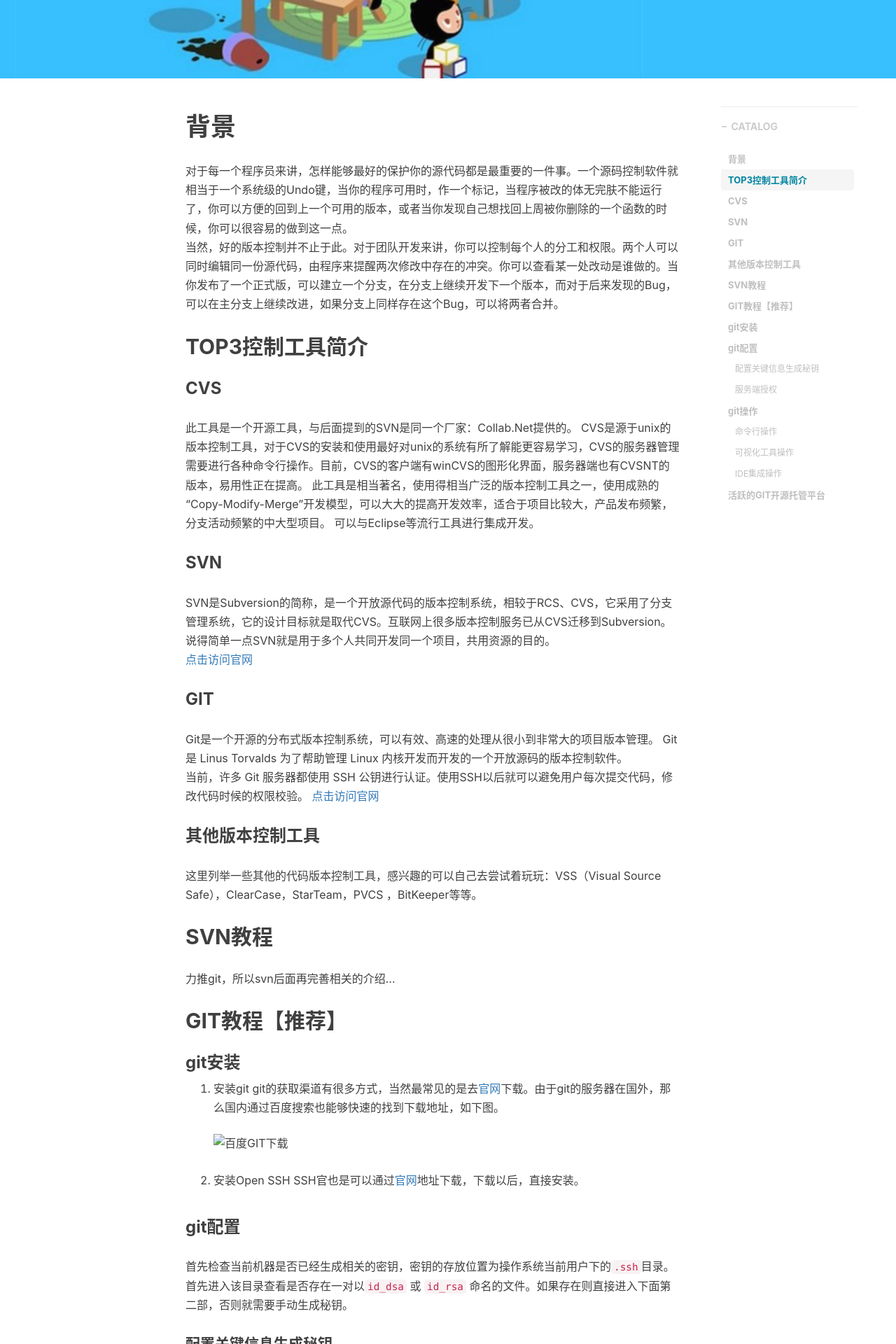
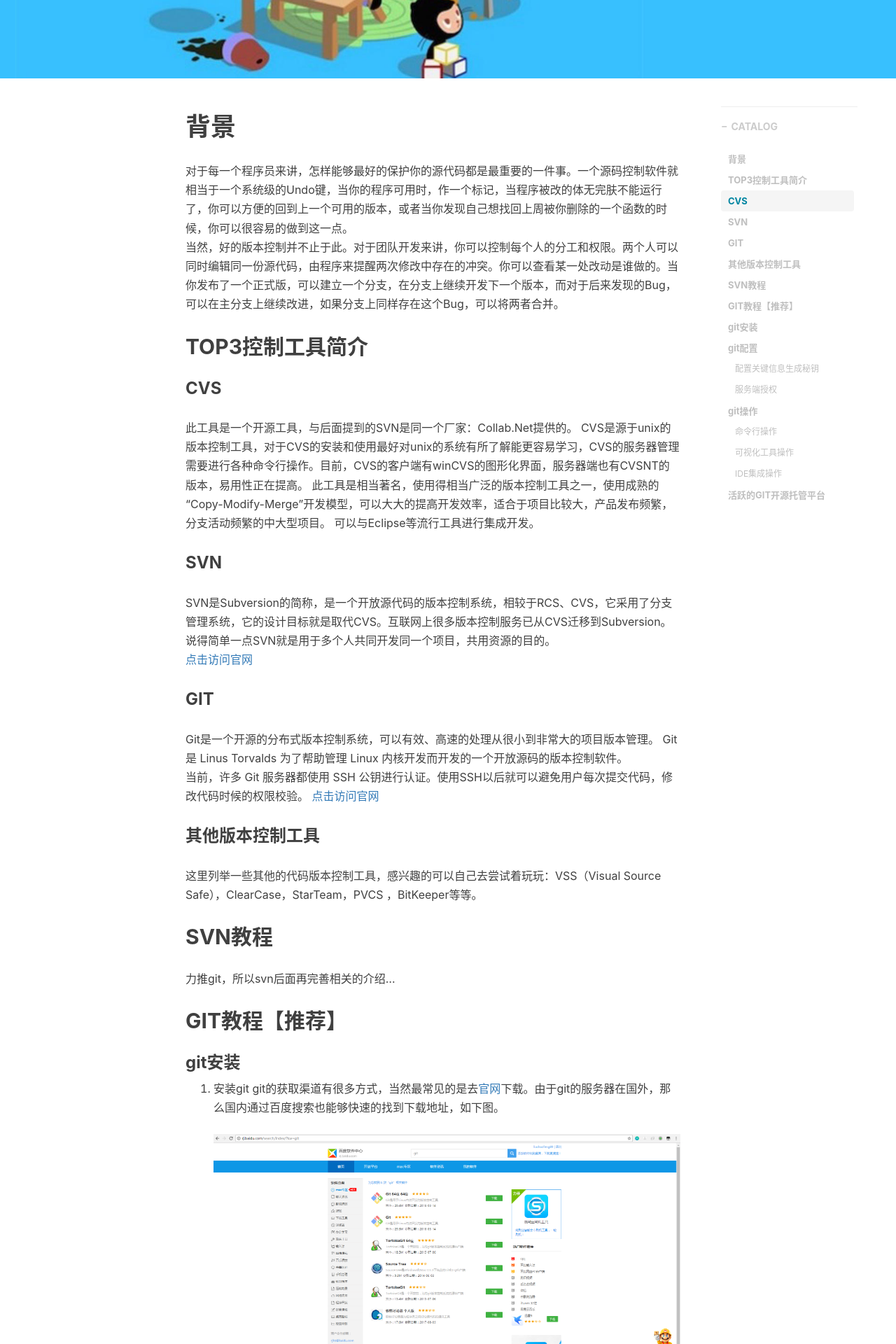
Before and after one commit to liushaofeng89/blog, a Jekyll site: the page built from _posts/2017-10-29-code-share-develop.md, in a window 1280 px wide. Shown: the part 411-2331 px from the top of the page at 70% size. Built offline with Jekyll 4.4.1, drawn with Linux system fonts in a browser that asks for light colours; nearby versions of some CDN libraries; comment, search, counter and statistics services are not loaded.

Commit message:
更新代码版本控制git教程

```diff
--- a/_posts/2017-10-29-code-share-develop.md
+++ b/_posts/2017-10-29-code-share-develop.md
@@ -50,7 +50,7 @@
 ### git安装
 1. 安装git
   git的获取渠道有很多方式，当然最常见的是去[官网](https://git-scm.com/)下载。由于git的服务器在国外，那么国内通过百度搜索也能够快速的找到下载地址，如下图。
-  ![百度GIT下载](assets/img/post-baidu-git.png)
+  ![百度GIT下载](/assets/img/post-baidu-git.png)
 2. 安装Open SSH
   SSH官也是可以通过[官网](http://www.openssh.com/)地址下载，下载以后，直接安装。
 
@@ -71,8 +71,8 @@
   作为技术大牛，命令行操作代码版本控制是一件非常酷的事情。因此用不用在于你，这里也不给出相关的命令了，根据需要自己查找使用即可。一般情况下只需要记住一些常用的命令就能胜任你的工作了。
 #### 可视化工具操作
   对于大多数的windows用户来说，还是习惯使用图形化的操作界面来进行代码版本的控制。git相关的有两个图形化管理工具，一个是sourcetree，一个是tortoisegit。tortoisegit是一款UI与SVN相同的可视化git操作工具，它的出现估计是为了照顾那些从SVN转过来的朋友。感兴趣的可以去试试。下图分别展示了sourcetree以及tortoisegit的UI效果。
-  ![sourcetree](assets/img/1.png)
-  ![tortoisegit](assets/img/2.png)
+  ![sourcetree](/assets/img/1.png)
+  ![tortoisegit](/assets/img/2.png)
 
 #### IDE集成操作
 目前最近几年的eclipse以及其他IDE工具都已经对git支持了，因此选择自己喜欢的IDE进行编程，都可以使用IDE自带的git操作，实现代码的同步与共享。
```
